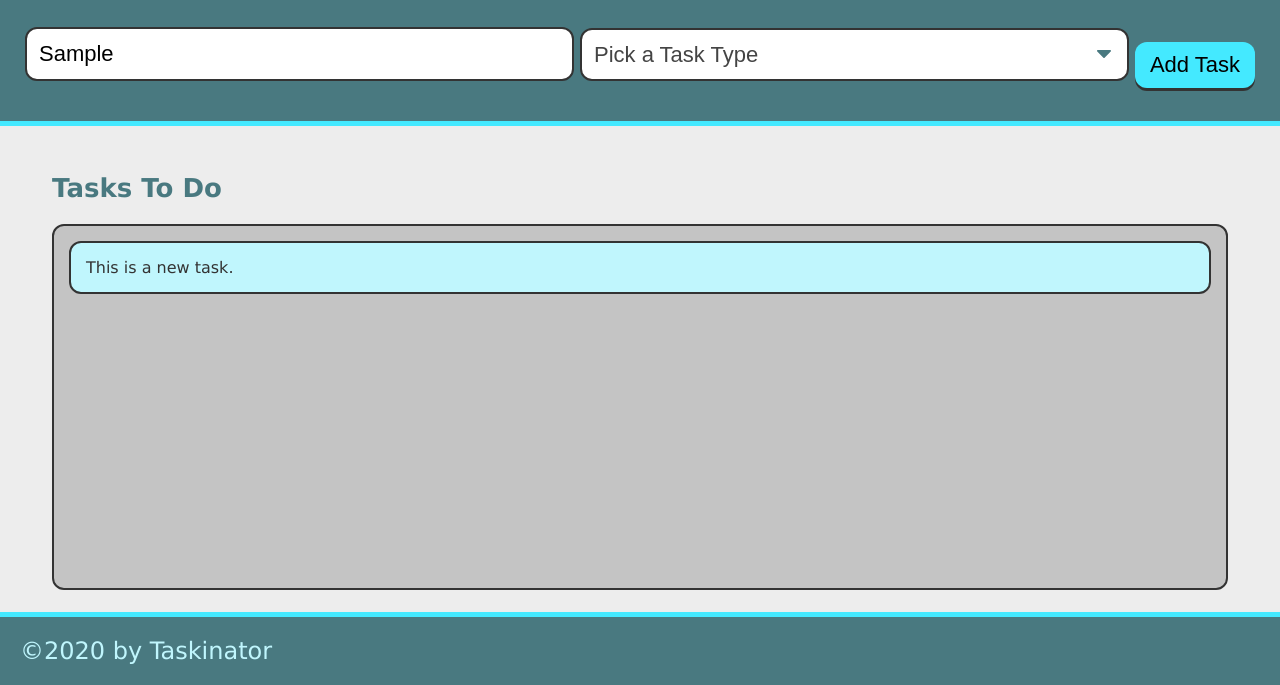
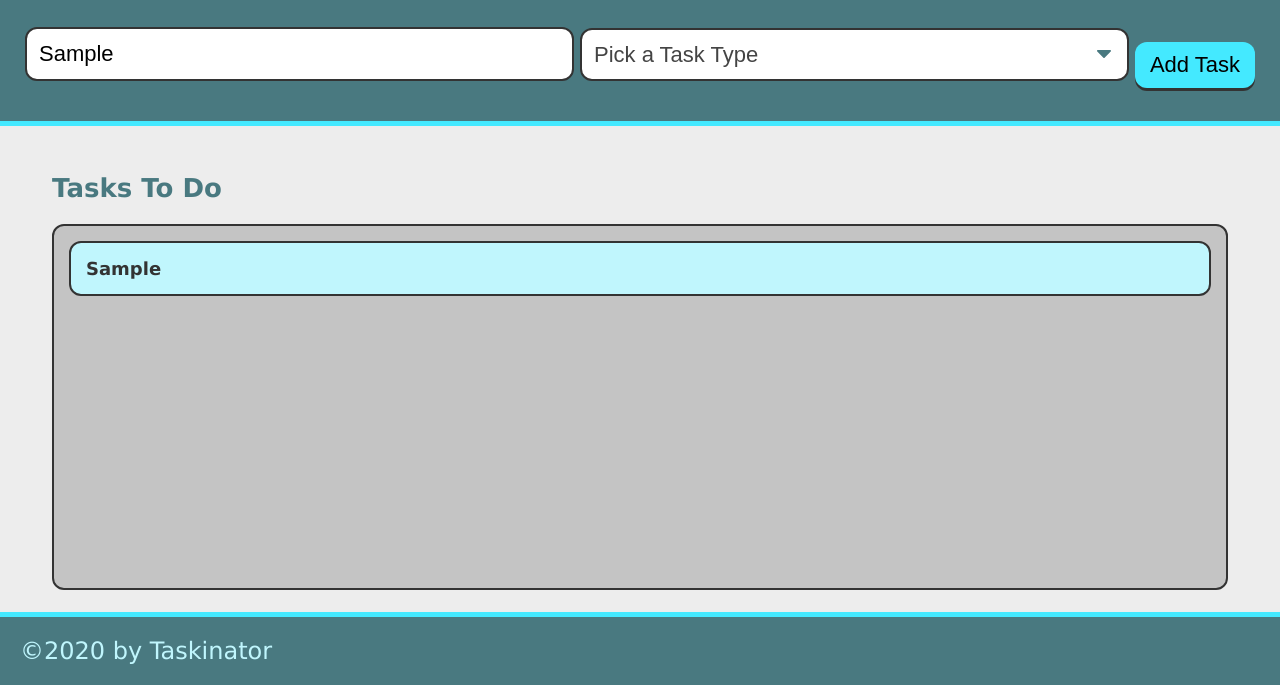
Before and after one commit to JessieHinojosa/taskinater, a plain HTML site: page index.html in a window 1280 px wide. Both pictures are taken after typing "Sample" into the empty fields and a click on the button "Add Task". Shown: the part 115-800 px from the top of the page. Drawn offline with Linux system fonts and the light colour scheme.

Commit message:
finish refactoring

```diff
--- a/assets/js/script.js
+++ b/assets/js/script.js
@@ -1,14 +1,34 @@
 var formEl = document.querySelector("#task-form");
-var tasksToDoEl = document.querySelector("#task-to-do");
+var tasksToDoEl = document.querySelector("#tasks-to-do");
 
-var createTaskHandler = function(event) {
+var taskFormHandler = function(event) {
   event.preventDefault();
+  var taskNameInput = document.querySelector("input[name='task-name']").value;
+  var taskTypeInput = document.querySelector("select[name='task-type']").value;
 
+  // package up data as an object
+  var taskDataObj = {
+      name: taskNameInput,
+      type: taskTypeInput
+  };
+
+  // send it as an argument to createTaskEl
+  createTaskEl(taskDataObj);
+};
+
+var createTaskEl = function (taskDataObj) {
+  // create list item
   var listItemEl = document.createElement("li");
   listItemEl.className = "task-item";
-  listItemEl.textContent = "This is a new task.";
+
+  // create div to hold task info and add to list item
+  var taskInfoEl = document.createElement("div");
+  taskInfoEl.className = "task-info";
+  taskInfoEl.innerHTML = "<h3 class='task-name'>" + taskDataObj.name + "</h3><span class='task-type'>" + taskDataObj.type + "</span>";
+  listItemEl.appendChild(taskInfoEl);
+
+  // add entire list item to list
   tasksToDoEl.appendChild(listItemEl);
-  console.log(event);
 };
 
-formEl.addEventListener("submit", createTaskHandler);
+formEl.addEventListener("submit", taskFormHandler);
--- a/index.html
+++ b/index.html
@@ -31,7 +31,7 @@
     <main class="page-content">
         <section class="task-list-wrapper">
             <h2 class="list-title">Tasks To Do</h2>
-            <ul class="task-list" id="task-to-do">
+            <ul class="task-list" id="tasks-to-do">
             </ul>
         </section>
     </main>
```
